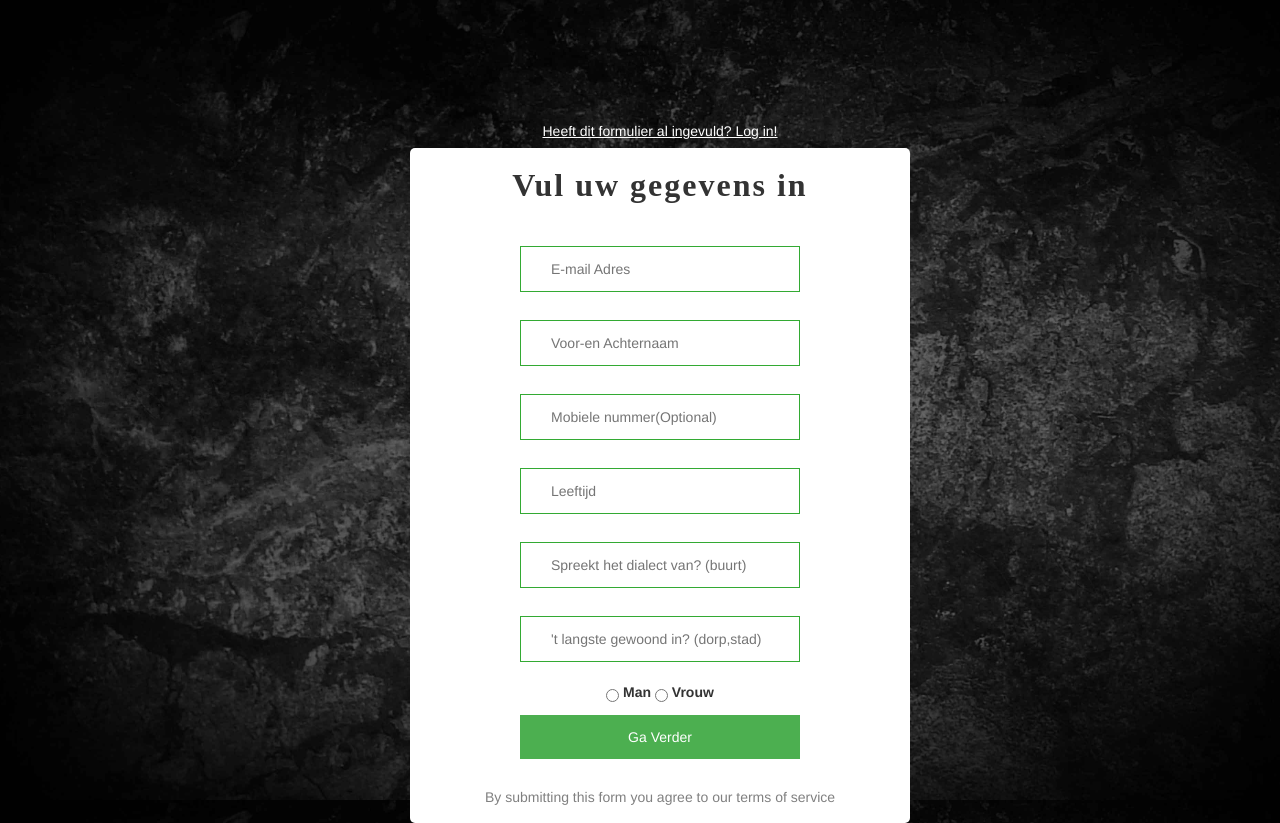
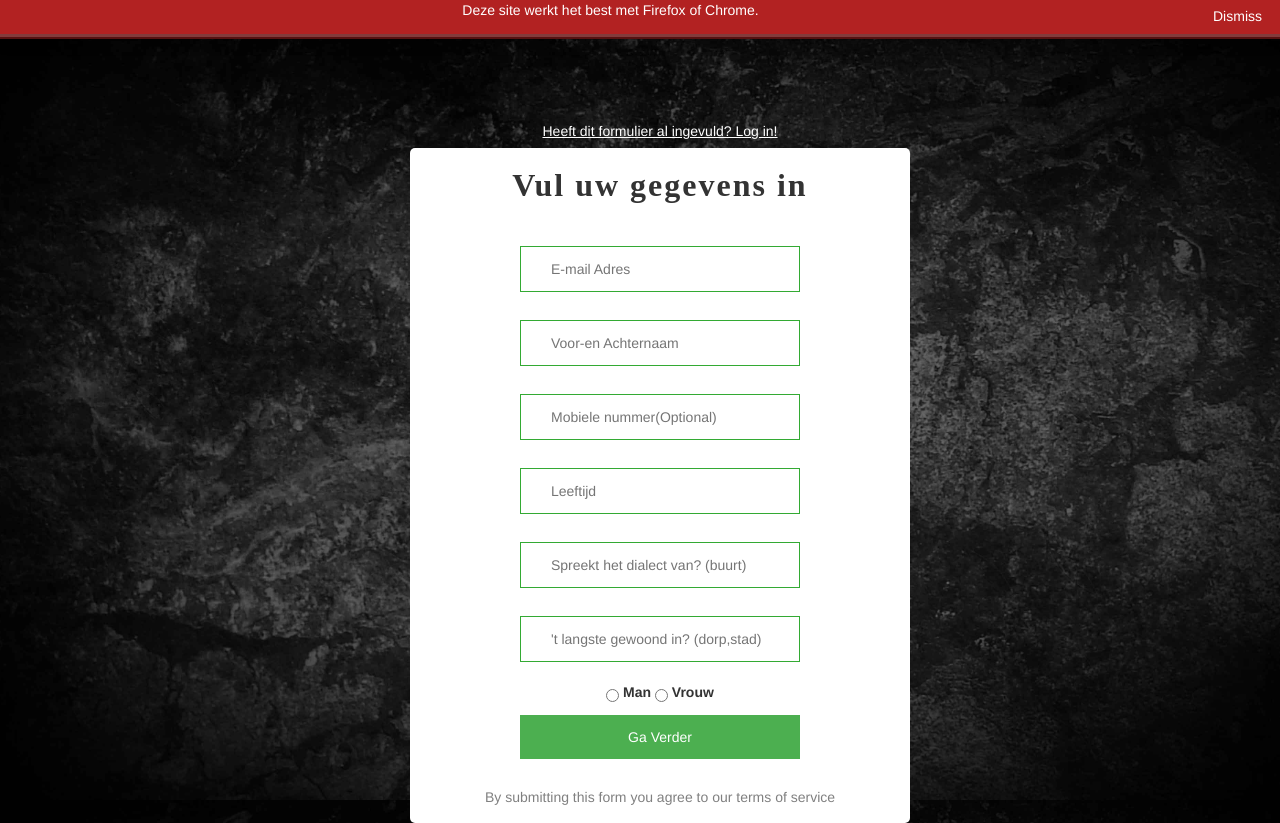
Before and after one commit to Finesomtoe/PronounceApp, a Flask app: page / in a window 1280 px wide. Run offline with Flask 2, Linux system fonts and the light colour scheme; parts of the project's set-up code (start-up, migrations or seed data) failed here and were passed over; some libraries are stand-ins or nearby versions.

Commit message:
More updates

```diff
--- a/Pronounce/Pronounce/static/content/site.css
+++ b/Pronounce/Pronounce/static/content/site.css
@@ -373,3 +373,50 @@ h1
     padding: 14px 20px;
     background-color: #f44336;
 }
+
+/* space between the bar and your content */
+#barwrap {
+    margin-bottom: 30px;
+}
+
+.bar {
+    text-align: center;
+    padding: 8px;
+    padding-top: 0px;
+    background-color: firebrick;
+    /* set it at will according to your message's length in small devices */
+    max-height: 70px;
+    position: fixed;
+    top: 0px;
+    left: 0px;
+    right: 0px;
+    color: white;
+    border-bottom: thick ridge rgba(0, 0, 0, 0.5);
+    -webkit-box-shadow: 0px 2px 13px 0.5px rgba(0, 0, 0, 0.3);
+    box-shadow: 0px 2px 13px 0.5px rgba(0, 0, 0, 0.3);
+    display: none;
+    z-index: 3008;
+}
+
+#head-image {
+    margin-right: 1%;
+    position: relative;
+    top: 8px;
+}
+
+#text {
+    position: relative;
+    font-family: "Montserrat", "Helvetica Neue", Helvetica, Arial, sans-serif;
+}
+
+#ok {
+    float: right;
+    margin-top: 6px;
+    margin-right: 10px;
+    font-size: 14px;
+}
+
+    #ok a {
+        color: white;
+        text-decoration: none;
+    }
--- a/Pronounce/Pronounce/static/scripts/pager.js
+++ b/Pronounce/Pronounce/static/scripts/pager.js
@@ -1,42 +1,18 @@
-$('#pagination-demo').twbsPagination({
-totalPages: 5,
-// the current page that show on start
-startPage: 1,
+function preventBack() { window.history.forward(); }
+setTimeout("preventBack()", 0);
+window.onunload = function () { null };
 
-// maximum visible pages
-visiblePages: 5,
-
-initiateStartPageClick: true,
-
-// template for pagination links
-href: false,
-
-// variable name in href template for page number
-hrefVariable: '{{number}}',
-
-// Text labels
-first: 'First',
-prev: 'Previous',
-next: 'Next',
-last: 'Last',
-
-// carousel-style pagination
-loop: false,
-
-// callback function
-onPageClick: function (event, page) {
-	$('.page-active').removeClass('page-active');
-  $('#page'+page).addClass('page-active');
-},
-
-// pagination Classes
-paginationClass: 'pagination',
-nextClass: 'next',
-prevClass: 'prev',
-lastClass: 'last',
-firstClass: 'first',
-pageClass: 'page',
-activeClass: 'active',
-disabledClass: 'disabled'
-
+$(function () {
+    setTimeout(function () {
+        return $(".bar").animate({
+            height: "toggle"
+        }, "slow")
+    }, 450);
+    return $("#ok").on("click", function () {
+        $("#barwrap").css("margin-bottom", "0px");
+        $(".bar").animate({
+            height: "toggle"
+        }, "slow");
+        return !1
+    })
 });
--- a/Pronounce/Pronounce/static/scripts/timeout.js
+++ b/Pronounce/Pronounce/static/scripts/timeout.js
@@ -6,5 +6,5 @@ $('#splash').ready()
             $('#splash').remove();
             window.location.href = "/sentences/0";
         });
-    }, 10000);
+    }, 20000);
 }
--- a/Pronounce/Pronounce/templates/index.html
+++ b/Pronounce/Pronounce/templates/index.html
@@ -7,15 +7,24 @@
     <title>{{ title }} - My Flask Application</title>
     <link rel="icon" href="/static/favicon.ico">
     <script src="/static/scripts/jquery-1.10.2.js"></script>
+    <script src="//code.jquery.com/jquery-1.11.1.min.js"></script>
     <script src="/static/scripts/bootstrap.js"></script>
     <link rel="stylesheet" type="text/css" href="/static/content/bootstrap.css" />
     <link rel="stylesheet" type="text/css" href="/static/content/site.css" />
     <script src="/static/scripts/modernizr-2.6.2.js"></script>
+    <script src="/static/scripts/pager.js"></script>
 </head>
+
 <body>
     {% import "bootstrap/wtf.html" as wtf %}
     {% block content %}
-
+    <div id="barwrap">
+        <div class="bar">
+            <span id="text">Deze site werkt het best met Firefox of Chrome.</span>
+            <span id="otherimg"></span>
+            <span id="ok"><a href="#">Dismiss</a></span>
+        </div>
+    </div>
     <div class="login_div text-center">
         {% for message in form.email.errors %}
         <div class="alert alert-warning"><button type="button" class="close" data-dismiss="alert">&times;</button>{{ message }}</div>
--- a/Pronounce/Pronounce/views.py
+++ b/Pronounce/Pronounce/views.py
@@ -7,7 +7,7 @@ from flask import render_template, request, redirect, url_for, session, send_fro
 from Pronounce import app, db
 from .forms import VolunteersForm, LoginForm
 from .models import Volunteer, Sentence, Recording
-from flask.ext.login import login_user, logout_user, login_required
+from flask.ext.login import login_user, logout_user, login_required, current_user
 from werkzeug.utils import secure_filename
 from random import randint, sample
 
@@ -79,7 +79,7 @@ def assemblies():
     #volunteer = Volunteer.query.filter_by(email = session['email']).first()
     if request.method == 'POST':
         file = request.files['data']
-        volunteer = Volunteer.query.filter_by(email = session['email']).first()
+        volunteer = Volunteer.query.filter_by(email = current_user.email).first()
         sentence = Sentence.query.get(int(sid))
 
         if file:
@@ -106,7 +106,7 @@ def assemblies():
                 db.session.add(recording)
                 db.session.commit()
             else:
-                print("Your previous recording will be overwritten")
+                flash("Your previous recording will be overwritten")
             print (app.config['UPLOAD_FOLDER'])
             return "Upload successful"
 
@@ -139,4 +139,4 @@ def login():
 @login_required
 def signout():
     logout_user()
-    return redirect(url_for('home'))
+    return render_template('logout.html')
```
Also changed, not shown: Pronounce/Pronounce/static/scripts/main.js (+13 -13 lines), Pronounce/Pronounce/templates/logout.html (renamed from Pronounce/Pronounce/templates/hi.html, +8 -6 lines), Pronounce/Pronounce/templates/sentences.html (+17 -8 lines), Pronounce/Pronounce/templates/splash.html (+8 -7 lines), 1 other file.
